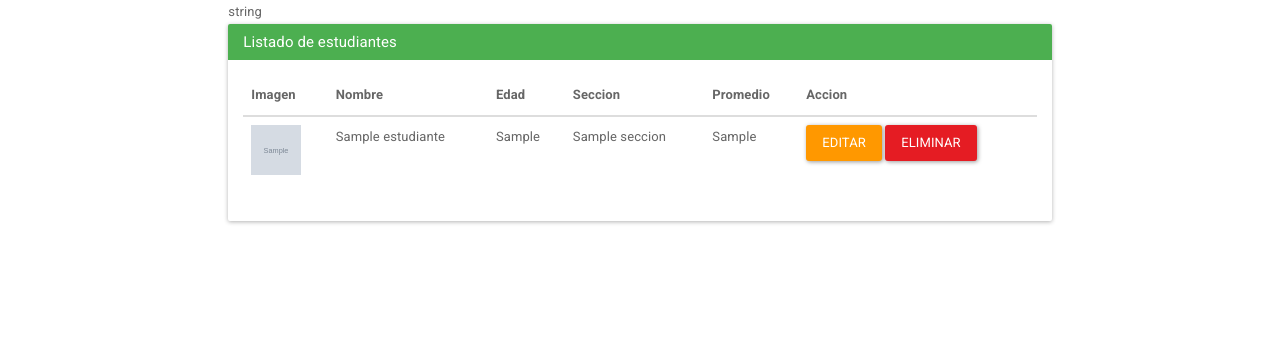
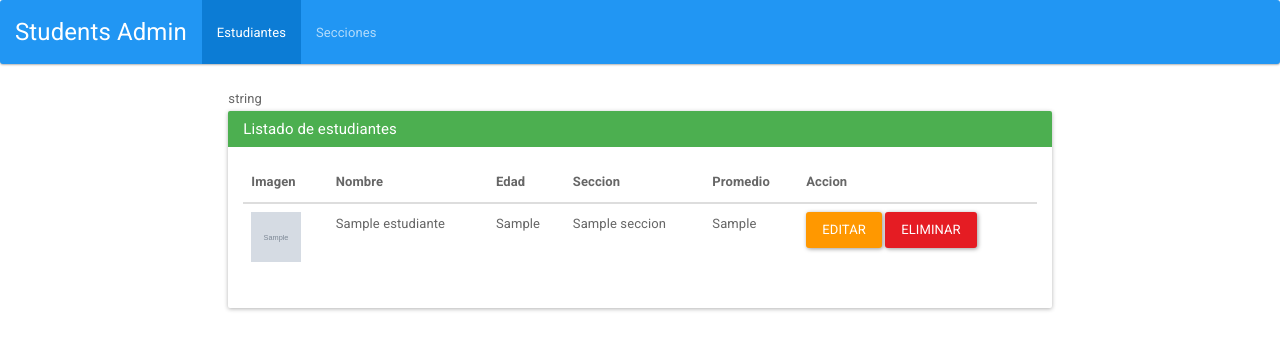
Before and after one commit to pavelquevedo/php_students_admin, a PHP site: page /students_admin/ in a window 1280 px wide. Shown: the top 350 px of the page. Run offline with PHP 8.4, Linux system fonts and the light colour scheme; tables that the repository leaves empty or names only in its code hold one stand-in row (values such as "Sample post"); grey boxes marked "Sample" are stand-in pictures.

Commit message:
Se agrego menu a layout principal

```diff
--- a/Views/template.php
+++ b/Views/template.php
@@ -15,6 +15,25 @@
 		<link rel="stylesheet" href="<?php echo URL; ?>Views/template/css/bootstrap.css">
 	</head>
 	<body>
+		<nav class="navbar navbar-inverse">
+		  <div class="container-fluid">
+		    <div class="navbar-header">
+		      <button type="button" class="navbar-toggle collapsed" data-toggle="collapse" data-target="#bs-example-navbar-collapse-2">
+		        <span class="sr-only">Toggle navigation</span>
+		        <span class="icon-bar"></span>
+		        <span class="icon-bar"></span>
+		        <span class="icon-bar"></span>
+		      </button>
+		      <a class="navbar-brand" href="#">Students Admin</a>
+		    </div>
+		    <div class="collapse navbar-collapse" id="bs-example-navbar-collapse-2">
+		      <ul class="nav navbar-nav">
+		        <li class="active"><a href="http://localhost/students_admin/">Estudiantes <span class="sr-only">(current)</span></a></li>
+		        <li><a href="http://localhost/students_admin/seccion/index">Secciones</a></li>
+		      </ul>
+		    </div>
+		  </div>
+		</nav>
 		<div class="col-md-2"></div>
 		<div class="col-md-8">
 <?php
```
